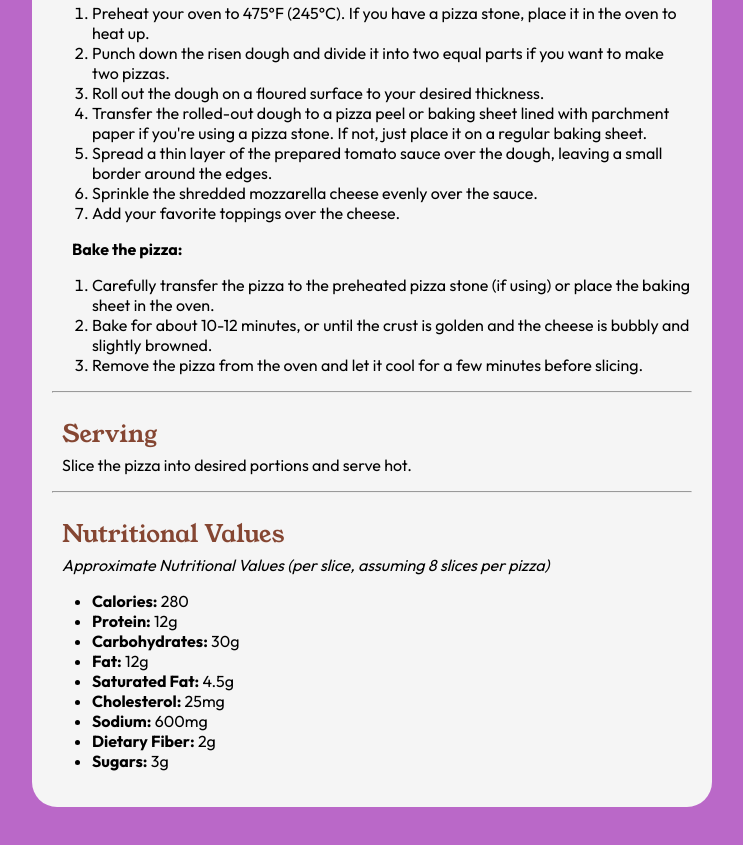
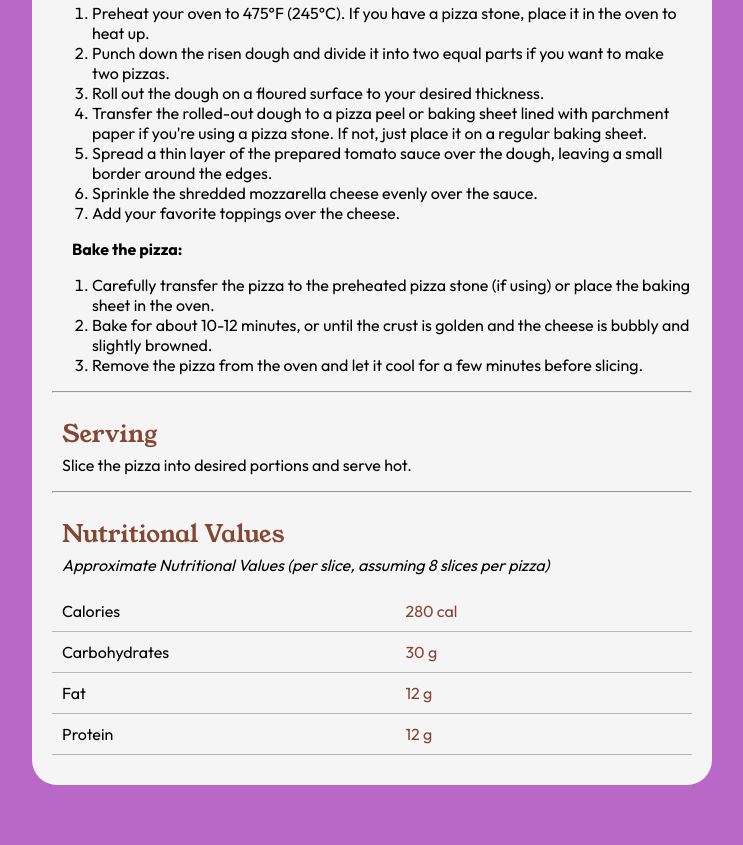
Before and after one commit to Jonatas-01/html-css, a plain HTML site: page pizza-recipe/pizza.html in a window 1280 px wide. Shown: the part 1853-2698 px from the top of the page, without its empty margins (268-1011 px from the left). Drawn offline with Linux system fonts and the light colour scheme.

Commit message:
new table

```diff
--- a/cheesecake-recipe/style.css
+++ b/cheesecake-recipe/style.css
@@ -92,6 +92,26 @@ header h1{
     margin-top: 0;
 }
 
-li{
+/* li{
     margin-bottom: 5px;
+} */
+
+td{
+    border-bottom: 1px solid rgb(182, 182, 182);
+    padding: 10px;
 }
+
+.first{
+    /* padding-left: 18px; */
+    width: 50vw;
+}
+
+.second{
+    color: hsl(14, 45%, 36%);
+    width: 50vw;
+}
+
+table{
+    padding: 10px;
+    border-collapse: collapse;
+}
--- a/hamburger-recipe/style.css
+++ b/hamburger-recipe/style.css
@@ -61,6 +61,7 @@ h1{
 .ingredients-hamburger > h4{
     padding-left: 10px;
     margin: 10px 0 0 0;
+    font-weight: 600;
 }
 
 .ingredients-hamburger > ul{
@@ -77,6 +78,7 @@ h1{
 .instructions-hamburger > h4{
     padding-left: 10px;
     margin: 10px 0 0 0;
+    font-weight: 600;
 }
 
 .instructions-hamburger > ul{
@@ -93,6 +95,7 @@ h1{
 .serving-hamburger > h4{
     padding-left: 10px;
     margin: 10px 0 0 0;
+    font-weight: 600;
 }
 
 .serving-hamburger > ul{
@@ -115,6 +118,22 @@ h1{
     padding-left: 10px;
 }
 
-.nutritional-hamburger > table{
-    padding-left: 10px;
+td{
+    border-bottom: 1px solid rgb(182, 182, 182);
+    padding: 10px;
 }
+
+.first{
+    /* padding-left: 18px; */
+    width: 50vw;
+}
+
+.second{
+    color: hsl(14, 45%, 36%);
+    width: 50vw;
+}
+
+table{
+    padding: 10px;
+    border-collapse: collapse;
+}
--- a/pizza-recipe/pizza.html
+++ b/pizza-recipe/pizza.html
@@ -97,17 +97,24 @@
         <div class="nutrition-pizza">
             <h3>Nutritional Values</h3>
             <p><em>Approximate Nutritional Values (per slice, assuming 8 slices per pizza)</em></p>
-            <ul>
-                <li><strong>Calories:</strong> 280</li>
-                <li><strong>Protein:</strong> 12g</li>
-                <li><strong>Carbohydrates:</strong> 30g</li>
-                <li><strong>Fat:</strong> 12g</li>
-                <li><strong>Saturated Fat:</strong> 4.5g</li>
-                <li><strong>Cholesterol:</strong> 25mg</li>
-                <li><strong>Sodium:</strong> 600mg</li>
-                <li><strong>Dietary Fiber:</strong> 2g</li>
-                <li><strong>Sugars:</strong> 3g</li>
-            </ul>
+            <table>
+                <tr>
+                    <td class="first">Calories</td>
+                    <td class="second">280 cal</td>
+                </tr>
+                <tr>
+                    <td class="first">Carbohydrates</td>
+                    <td class="second">30 g</td>
+                </tr>
+                <tr>
+                    <td class="first">Fat</td>
+                    <td class="second">12 g</td>
+                </tr>
+                <tr>
+                    <td class="first">Protein</td>
+                    <td class="second">12 g</td>
+                </tr>
+            </table>
         </div>
     </div>
 </body>
--- a/pizza-recipe/style.css
+++ b/pizza-recipe/style.css
@@ -21,7 +21,7 @@ h1, h3{
     flex-direction: column;
     width: 50vw;
     border-radius: 25px;
-    padding: 20px;
+    padding: 20px 20px 30px 20px;
 }
 
 header{
@@ -104,3 +104,23 @@ h1{
     margin-top: 4px;
     padding-left: 10px;
 }
+
+td{
+    border-bottom: 1px solid rgb(182, 182, 182);
+    padding: 10px;
+}
+
+.first{
+    /* padding-left: 18px; */
+    width: 50vw;
+}
+
+.second{
+    color: hsl(14, 45%, 36%);
+    width: 50vw;
+}
+
+table{
+    padding: 10px;
+    border-collapse: collapse;
+}
```
Also changed, not shown: cheesecake-recipe/cheesecake.html (+22 -2 lines), hamburger-recipe/hamburger.html (+12 -4 lines).
